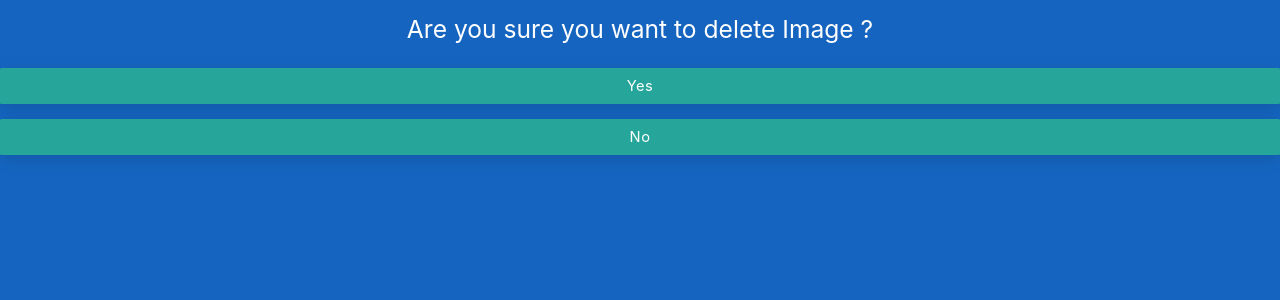
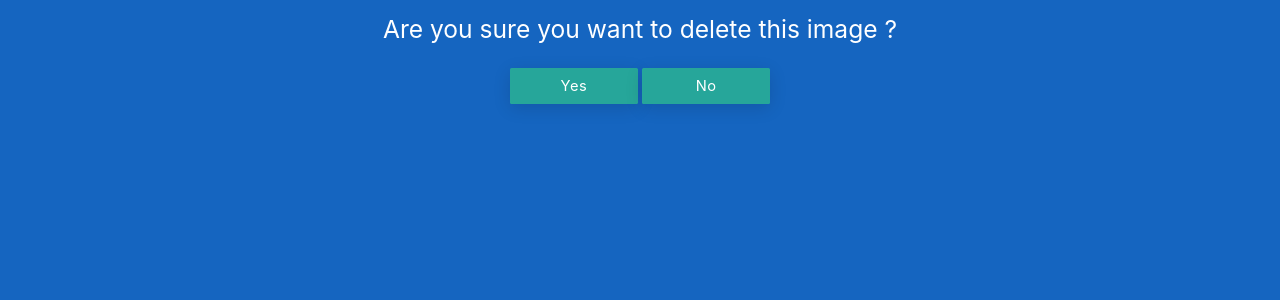
Before and after one commit to webBlaster/fileuploader, a Flask app: page /delete_image/1 in a window 1280 px wide. Shown: the top 300 px of the page. Run offline with Flask 2, Linux system fonts and the light colour scheme; the visitor is signed in with stand-in values (Sample User, id 1); some libraries are stand-ins or nearby versions.

Commit message:
changed buttons for deletion confirmation

```diff
--- a/static/styles.css
+++ b/static/styles.css
@@ -79,6 +79,15 @@ input{
     box-shadow: 0px 4px 17px rgba(0, 0, 0, 0.13) !important;
 }
 
+.confirm__button{
+    width: 10%;
+    padding: 0rem 1.8rem !important;
+    border-radius: .10rem !important;
+    margin-top: 1rem !important;
+    font-size: .98rem !important;
+    box-shadow: 0px 4px 17px rgba(0, 0, 0, 0.13) !important
+}
+
 
 .image-container {
     grid-row-gap: 30px;
--- a/templates/confirm_delete.html
+++ b/templates/confirm_delete.html
@@ -35,9 +35,9 @@
   {% endwith %}
 
     <form action="{{url_for('delete_image', id=id)}}" class="center" method="POST">
-        <h5 class="white-text">Are you sure you want to delete Image ?</h5>
-        <button type="submit" class="center white-text btn">Yes</button>
-        <div class="center white-text btn"><a href="{{url_for('dashboard')}}" class="white-text">No</a></div>
+        <h5 class="white-text">Are you sure you want to delete this image ?</h5>
+        <button type="submit" class="center white-text btn confirm__button">Yes</button>
+        <button class="center white-text btn confirm__button"><a href="{{url_for('dashboard')}}" class="white-text">No</a></button>
     </form>
 </body>
 </html>
```
